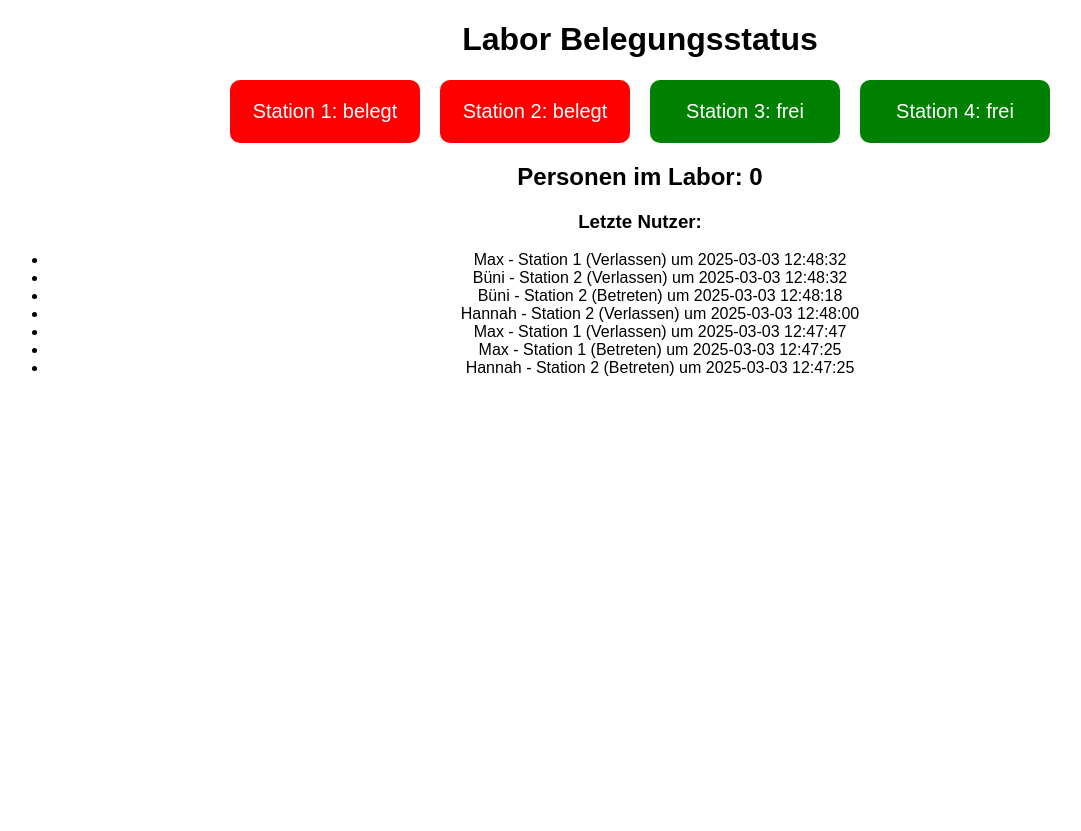
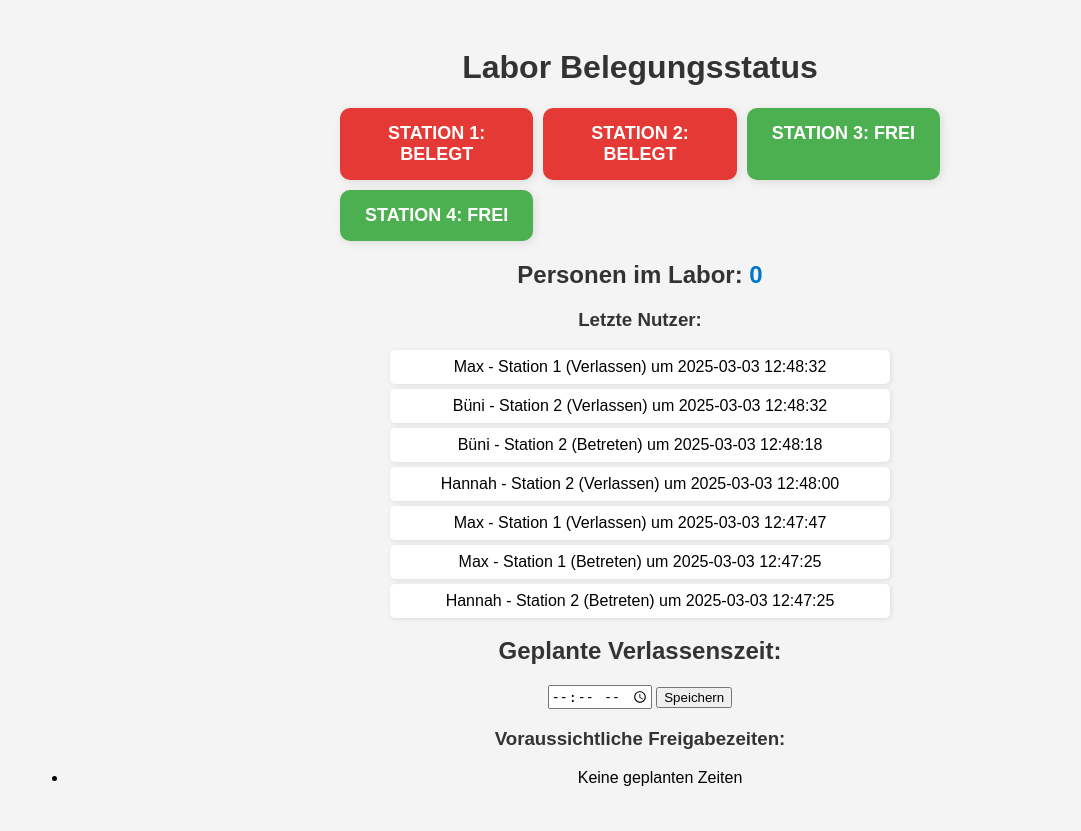
Before and after one commit to Bueni68/flask-backend, a Flask app: page / in a window 1280 px wide. Shown: the whole page, without its empty margins (0-1081 px from the left). Before the commit the page ends 376 px from the top, so only its background shows below. Run offline with Flask 3, Linux system fonts and the light colour scheme.

Commit message:
Update mit geplanter Verlassenszeit

```diff
--- a/main.py
+++ b/main.py
@@ -1,9 +1,24 @@
 from flask import Flask, render_template, jsonify, request
 import json
+import os
+from datetime import datetime
+
+import qrcode
+
+website_url = "https://flask-backend-fga2.onrender.com"  # Meine Render-URL
+
+# QR-Code erstellen
+qr = qrcode.make(website_url)
+
+# QR-Code speichern
+qr.save("static/qrcode.png")
+
+print("✅ QR-Code wurde erstellt: static/qrcode.png")
+
 
 app = Flask(__name__)
 
-# Datei, um Sensordaten zu speichern
+# Datei für Sensordaten-Speicherung
 DATA_FILE = "data.json"
 
 # Hilfsfunktion zum Laden der Daten
@@ -12,14 +27,19 @@ def load_data():
         with open(DATA_FILE, "r") as file:
             return json.load(file)
     except FileNotFoundError:
-        return {"stations": {"Station 1": "frei", "Station 2": "frei"}, "people_count": 0, "history": []}
+        return {
+            "stations": {"Station 1": "frei", "Station 2": "frei"},
+            "people_count": 0,
+            "history": [],
+            "estimated_times": []  # Neue Liste für geplante Verlassenszeiten
+        }
 
 # Hilfsfunktion zum Speichern der Daten
 def save_data(data):
     with open(DATA_FILE, "w") as file:
         json.dump(data, file)
 
-# Webseite anzeigen
+# Hauptseite
 @app.route("/")
 def index():
     return render_template("index.html")
@@ -29,28 +49,42 @@ def index():
 def get_status():
     return jsonify(load_data())
 
-# API zum Aktualisieren der Sensordaten (wird von den Sensoren aufgerufen)
-from datetime import datetime  # Import für Datum & Uhrzeit
-
+# API zum Aktualisieren der Sensordaten (vom ESP32 aufgerufen)
 @app.route("/update", methods=["POST"])
 def update_status():
-    new_data = request.json
+    if not request.is_json:
+        return jsonify({"error": "JSON-Daten erwartet"}), 400  # Falls keine JSON-Daten kommen
+
+    new_data = request.get_json()
     current_data = load_data()
 
-    # 🔴 1️⃣ KOMPLETT-RESET: Belegung & Historie zurücksetzen (nur manuell)
-    if "reset" in new_data and new_data["reset"]:
-        current_data["stations"] = {station: "frei" for station in current_data["stations"]}
-        current_data["people_count"] = 0
-        current_data["history"] = []
+    # 1️⃣ RESET (Falls vom ESP gesendet)
+    if new_data.get("reset"):
+        current_data = {
+            "stations": {"Station 1": "frei", "Station 2": "frei"},
+            "people_count": 0,
+            "history": [],
+            "estimated_times": []
+        }
         save_data(current_data)
         return jsonify({"message": "Alle Daten zurückgesetzt!"})
 
-    # 🔵 2️⃣ Stationsstatus aktualisieren (falls gesendet)
+    # 2️⃣ Stationsstatus aktualisieren
     if "stations" in new_data:
         for station, status in new_data["stations"].items():
             current_data["stations"][station] = status
 
-    # 🔴 3️⃣ Historie aktualisieren & neue Personen setzen automatisch Station auf "belegt"
+    # 3️⃣ Historie aktualisieren (Personen betreten/verlassen)
+    if "history" in new_data:
+        for entry in new_data["history"]:
+            entry["timestamp"] = datetime.now().strftime("%Y-%m-%d %H:%M:%S")
+
+            if entry["action"] == "Betreten":
+                current_data["stations"][entry["station"]] = "belegt"
+
+        current_data["history"] = new_data["history"] + current_data["history"]
+
+    # 🔴 Station direkt auf "frei" setzen, wenn eine Person die Station verlässt
     if "history" in new_data:
         for entry in new_data["history"]:
             entry["timestamp"] = datetime.now().strftime("%Y-%m-%d %H:%M:%S")
@@ -58,31 +92,33 @@ def update_status():
             if entry["action"] == "Betreten":
                 current_data["stations"][entry["station"]] = "belegt"  # 🔴 Station belegen
 
+            elif entry["action"] == "Verlassen":
+                current_data["stations"][entry["station"]] = "frei"  # 🔵 Station sofort freigeben
+
         current_data["history"] = new_data["history"] + current_data["history"]  # Neueste zuerst
-
-    # 🔴 4️⃣ Überprüfen, ob eine Station "frei" werden kann
-    station_occupancy = {station: set() for station in current_data["stations"]}  # Speichert aktive Personen pro Station
-
-    # Durchlaufe die Historie und tracke Personen in den Stationen
-    for entry in current_data["history"]:
-        name = entry["name"]
-        station = entry["station"]
-        action = entry["action"]
-
-        if action == "Betreten":
-            station_occupancy[station].add(name)  # Füge Person zur Station hinzu
-        elif action == "Verlassen":
-            station_occupancy[station].discard(name)  # Entferne Person aus der Station
-
-    # Falls eine Station leer ist, setze sie auf "frei"
-    for station, people in station_occupancy.items():
-        if not people:  # Keine Personen mehr in der Station
-            current_data["stations"][station] = "frei"
 
     save_data(current_data)
     return jsonify({"message": "Daten aktualisiert!"})
 
+# API zum Speichern der geplanten Verlassenszeit
+@app.route("/set_leave_time", methods=["POST"])
+def set_leave_time():
+    if not request.is_json:
+        return jsonify({"error": "JSON-Daten erwartet"}), 400
 
+    data = request.json
+    leave_time = data.get("leave_time")
 
+    if not leave_time:
+        return jsonify({"error": "Keine gültige Uhrzeit übermittelt"}), 400
+
+    current_data = load_data()
+    current_data["estimated_times"].append(leave_time)  # Uhrzeit speichern
+    save_data(current_data)
+
+    return jsonify({"message": "Verlassenszeit gespeichert"}), 200
+
+# Starten des Servers (Render nutzt einen dynamischen Port)
 if __name__ == "__main__":
-    app.run(debug=True, port=5005)
+    port = int(os.environ.get("PORT", 5000))
+    app.run(host="0.0.0.0", port=port)
--- a/requirements.txt
+++ b/requirements.txt
@@ -1,2 +1,4 @@
 flask
 gunicorn
+qrcode
+pillow
--- a/static/script.js
+++ b/static/script.js
@@ -5,7 +5,7 @@ function updateStatus() {
             let statusDiv = document.getElementById("status");
             statusDiv.innerHTML = "";
 
-            let stations = ["Station 1", "Station 2", "Station 3", "Station 4"];
+            let stations = Object.keys(data.stations);
             stations.forEach(station => {
                 let div = document.createElement("div");
 
@@ -13,7 +13,7 @@ function updateStatus() {
                 let status = data.stations[station] || "unbekannt";
 
                 // CSS-Klasse setzen (falls unbekannt, neutral lassen)
-                div.className = `station ${status === "belegt" || status === "frei" ? status : ""}`;
+                div.className = `station ${status}`;
 
                 // Textinhalt setzen
                 div.textContent = `${station}: ${status}`;
@@ -27,13 +27,56 @@ function updateStatus() {
             let historyList = document.getElementById("history");
             historyList.innerHTML = "";
 
-            data.history.forEach(entry => {
-                let li = document.createElement("li");
-                li.textContent = `${entry.name} - ${entry.station} (${entry.action}) um ${entry.timestamp}`;
-                historyList.appendChild(li);
-            });
+            if (Array.isArray(data.history)) {
+                data.history.forEach(entry => {
+                    let li = document.createElement("li");
+                    li.textContent = `${entry.name} - ${entry.station} (${entry.action}) um ${entry.timestamp}`;
+                    historyList.appendChild(li);
+                });
+            } else {
+                historyList.innerHTML = "<li>Keine Historie vorhanden</li>";
+            }
+
+            // 🔴 Aktualisiert die Liste der geplanten Verlassenszeiten
+            let estimatedList = document.getElementById("estimated_times");
+            estimatedList.innerHTML = "";
+
+            if (Array.isArray(data.estimated_times)) {
+                data.estimated_times.forEach(time => {
+                    let li = document.createElement("li");
+                    li.textContent = `Station wird frei um ca. ${time}`;
+                    estimatedList.appendChild(li);
+                });
+            } else {
+                estimatedList.innerHTML = "<li>Keine geplanten Zeiten</li>";
+            }
+        })
+        .catch(error => console.error("Fehler beim Abrufen der Daten:", error))
+        .finally(() => {
+            setTimeout(updateStatus, 5000); // Warte 5 Sekunden, bevor das nächste Update kommt
         });
 }
 
-setInterval(updateStatus, 5004);
-updateStatus();
+// 🔹 Funktion zum Speichern der geplanten Verlassenszeit
+function sendLeaveTime() {
+    let leaveTime = document.getElementById("leave_time").value;
+    if (!leaveTime) {
+        alert("Bitte eine gültige Uhrzeit eingeben!");
+        return;
+    }
+
+    fetch("/set_leave_time", {
+        method: "POST",
+        headers: { "Content-Type": "application/json" },
+        body: JSON.stringify({ leave_time: leaveTime })
+    })
+    .then(response => response.json())
+    .then(data => {
+        alert("✅ Verlassenszeit gespeichert!");
+        console.log("Verlassenszeit gespeichert:", data);
+        updateStatus();  // Direkt die Anzeige aktualisieren
+    })
+    .catch(error => console.error("Fehler:", error));
+}
+
+updateStatus(); // Erstes Update sofort ausführen
--- a/static/style.css
+++ b/static/style.css
@@ -1,21 +1,75 @@
+/* Allgemeines Styling */
 body {
     font-family: Arial, sans-serif;
+    background-color: #f4f4f4;
     text-align: center;
+    padding: 20px;
 }
 
-#status {
-    display: flex;
-    justify-content: center;
-    gap: 20px;
+h1, h2, h3 {
+    color: #333;
 }
 
+/* Stationsanzeige */
+#status {
+    display: grid;
+    grid-template-columns: repeat(auto-fit, minmax(150px, 1fr));
+    gap: 10px;
+    margin: 20px auto;
+    max-width: 600px;
+}
+
+/* Styling für die Stationen */
 .station {
-    padding: 20px;
+    padding: 15px;
     border-radius: 10px;
-    font-size: 20px;
-    width: 150px;
+    font-size: 18px;
+    font-weight: bold;
+    text-transform: uppercase;
+    box-shadow: 2px 2px 10px rgba(0, 0, 0, 0.1);
+}
+
+/* Farben für den Status */
+.station.frei {
+    background-color: #4caf50;  /* Grün */
     color: white;
 }
 
-.frei { background-color: green; }
-.belegt { background-color: red; }
+.station.belegt {
+    background-color: #e53935;  /* Rot */
+    color: white;
+}
+
+/* Personenanzahl */
+#people_count {
+    font-size: 24px;
+    font-weight: bold;
+    color: #0077cc;
+}
+
+/* Historie-Liste */
+#history {
+    list-style-type: none;
+    padding: 0;
+    max-width: 500px;
+    margin: 0 auto;
+}
+
+#history li {
+    background: white;
+    padding: 8px;
+    margin: 5px 0;
+    border-radius: 5px;
+    box-shadow: 1px 1px 5px rgba(0, 0, 0, 0.1);
+}
+
+/* Mobile Optimierung */
+@media (max-width: 600px) {
+    body {
+        padding: 10px;
+    }
+
+    #status {
+        grid-template-columns: 1fr;
+    }
+}
--- a/templates/index.html
+++ b/templates/index.html
@@ -11,9 +11,20 @@
     <div id="status">
         <p>Lade Daten...</p>
     </div>
+
     <h2>Personen im Labor: <span id="people_count">0</span></h2>
+
     <h3>Letzte Nutzer:</h3>
     <ul id="history"></ul>
+
+    <h2>Geplante Verlassenszeit:</h2>
+    <input type="time" id="leave_time">
+    <button onclick="sendLeaveTime()">Speichern</button>
+    <p id="confirmation" style="color: green; display: none;">✅ Verlassenszeit gespeichert!</p>
+
+    <h3>Voraussichtliche Freigabezeiten:</h3>
+    <ul id="estimated_times"></ul>
+
     <script src="{{ url_for('static', filename='script.js') }}"></script>
 </body>
 </html>
```
Also changed, not shown: static/qrcode.png (added).
